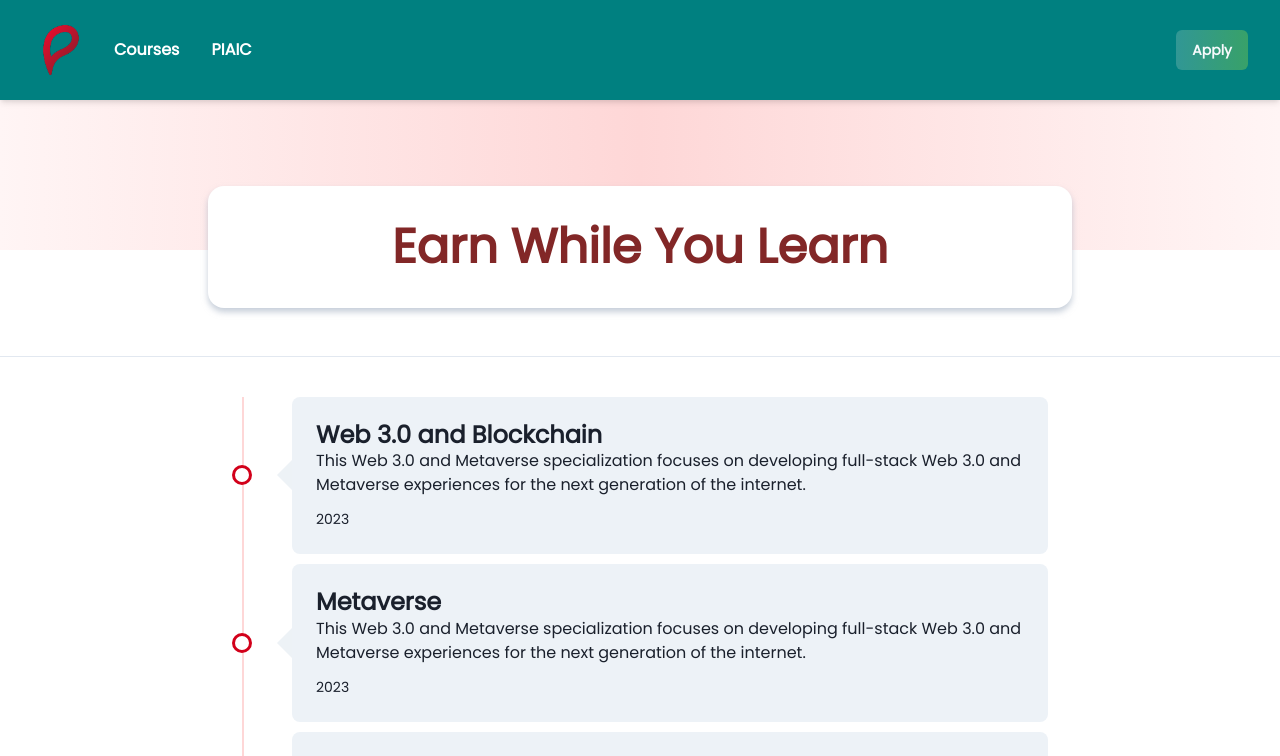
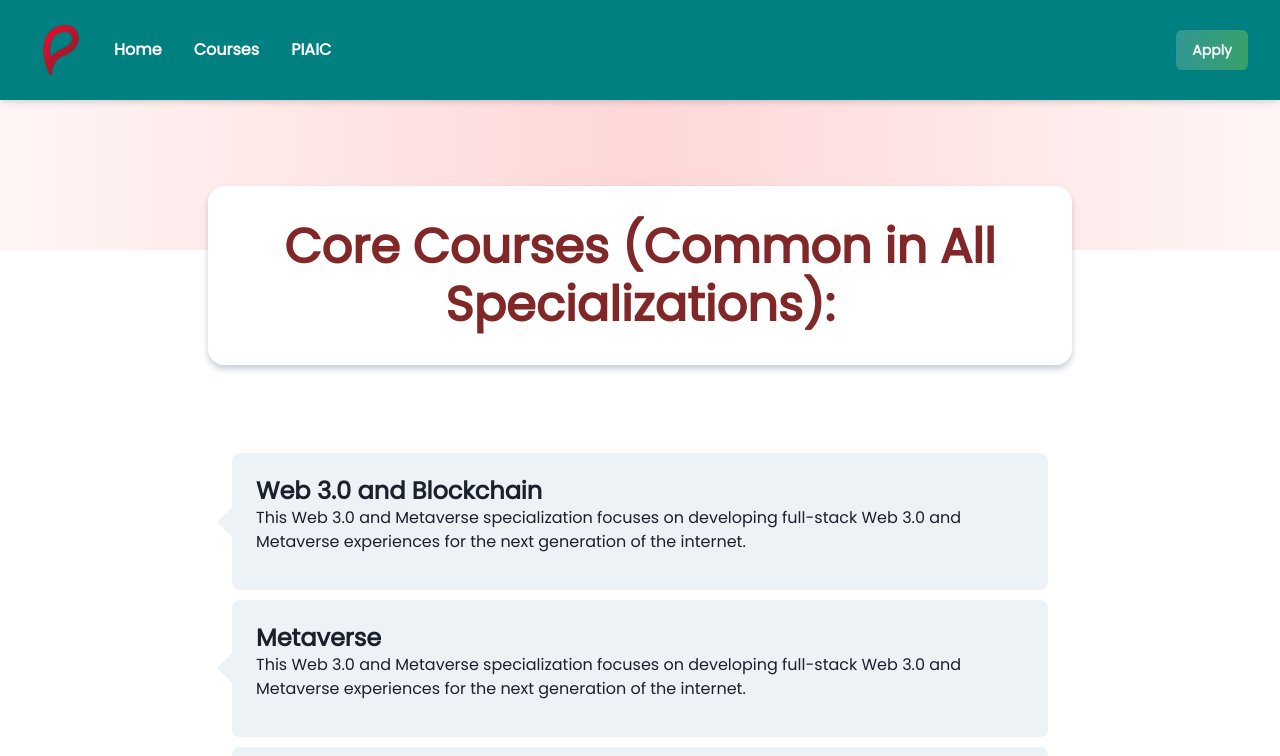
Before and after one commit to AhmedShaykh/Fit-Club, a Next.js app: page /courses in a window 1280 px wide. Shown: the top 756 px of the page. Built offline with nearby package versions, Linux system fonts and the light colour scheme.

Commit message:
Navbar Changing

```diff
--- a/Components/Navbar.tsx
+++ b/Components/Navbar.tsx
@@ -1,12 +1,11 @@
 "use client";
 import { FC } from "react";
-import Link from "next/link";
 import {
     Box,
     Flex,
     HStack,
     IconButton,
-    Link as ChakraLink,
+    Link,
     Button,
     useDisclosure,
     Stack,
@@ -61,8 +60,7 @@ const Navbar: FC = () => {
                             spacing={4}
                             display={{ base: "none", md: "flex" }}
                         >
-                            <Link href="/courses">
-                                <ChakraLink
+                            <Link
                                 px={2}
                                 py={1}
                                 rounded={"md"}
@@ -75,11 +73,28 @@ const Navbar: FC = () => {
                                     bgGradient: "linear(to-r, cyan.300, #28a745)",
                                     bgClip: "text"
                                 }}
+                                href="/"
+                            >
+                                Home
+                            </Link>
+                            <Link
+                                px={2}
+                                py={1}
+                                rounded={"md"}
+                                color="white"
+                                fontWeight="semibold"
+                                transition="0.25s ease"
+                                _hover={{
+                                    textDecoration: "none",
+                                    transition: "0.25s ease",
+                                    bgGradient: "linear(to-r, cyan.300, #28a745)",
+                                    bgClip: "text"
+                                }}
+                                href="/courses"
                             >
                                 Courses
-                                </ChakraLink>
                             </Link>
-                            <ChakraLink
+                            <Link
                                 px={2}
                                 py={1}
                                 rounded={"md"}
@@ -95,11 +110,11 @@ const Navbar: FC = () => {
                                 href="https://www.piaic.org/"
                             >
                                 PIAIC
-                            </ChakraLink>
+                            </Link>
                         </HStack>
                     </HStack>
                     <Flex alignItems={"center"} display={{ base: "none", md: "flex" }}>
-                        <ChakraLink
+                        <Link
                             _hover={{
                                 textDecoration: "none",
                             }}
@@ -120,7 +135,7 @@ const Navbar: FC = () => {
                             >
                                 Apply
                             </Button>
-                        </ChakraLink>
+                        </Link>
                     </Flex>
                     <IconButton
                         color={"white"}
@@ -146,8 +161,7 @@ const Navbar: FC = () => {
                             as={"nav"}
                             spacing={8}
                         >
-                            <Link href="/courses">
-                                <ChakraLink
+                            <Link
                                 px={2}
                                 py={1}
                                 rounded={"md"}
@@ -160,11 +174,28 @@ const Navbar: FC = () => {
                                     bgGradient: "linear(to-r, cyan.300, #28a745)",
                                     bgClip: "text"
                                 }}
+                                href="/"
+                            >
+                                Home
+                            </Link>
+                            <Link
+                                px={2}
+                                py={1}
+                                rounded={"md"}
+                                color="white"
+                                fontWeight="semibold"
+                                transition="0.25s ease"
+                                _hover={{
+                                    textDecoration: "none",
+                                    transition: "0.25s ease",
+                                    bgGradient: "linear(to-r, cyan.300, #28a745)",
+                                    bgClip: "text"
+                                }}
+                                href="/courses"
                             >
                                 Courses
-                                </ChakraLink>
                             </Link>
-                            <ChakraLink
+                            <Link
                                 px={2}
                                 py={1}
                                 rounded={"md"}
@@ -180,8 +211,8 @@ const Navbar: FC = () => {
                                 href="https://www.piaic.org/"
                             >
                                 PIAIC
-                            </ChakraLink>
-                            <ChakraLink
+                            </Link>
+                            <Link
                                 _hover={{
                                     textDecoration: "none",
                                 }}
@@ -202,7 +233,7 @@ const Navbar: FC = () => {
                                 >
                                     Apply
                                 </Button>
-                            </ChakraLink>
+                            </Link>
                         </Stack>
                     </Box>
                 ) : null}
--- a/app/courses/page.tsx
+++ b/app/courses/page.tsx
@@ -16,7 +16,6 @@ import {
 interface CardProps {
     title: string;
     content: string;
-    created_at: string;
     link: string;
 }
 
@@ -25,21 +24,18 @@ const articles = [
         id: 1,
         title: "Web 3.0 and Blockchain",
         content: `This Web 3.0 and Metaverse specialization focuses on developing full-stack Web 3.0 and Metaverse experiences for the next generation of the internet. `,
-        created_at: "2023",
         link: "/metaverse",
     },
     {
         id: 2,
         title: "Metaverse",
         content: `This Web 3.0 and Metaverse specialization focuses on developing full-stack Web 3.0 and Metaverse experiences for the next generation of the internet. `,
-        created_at: "2023",
         link: "/metaverse",
     },
     {
         id: 3,
         title: "Artificial Intelligence",
         content: `The AI and Deep Learning specialization focuses on building and deploying intelligent APIs using OpenAI models and building custom Deep Learning Tensorflow models.`,
-        created_at: "2022",
         link: "/ai",
     },
     {
@@ -47,21 +43,18 @@ const articles = [
         title: "Cloud-Native Computing Specialization",
         content: `The Cloud-Native Computing Specialization focuses on Containers, Kubernetes, and CDK for Kubernetes.
     `,
-        created_at: "2022",
         link: "/cloudnative",
     },
     {
         id: 5,
         title: "Ambient Computing and IoT Specialization",
         content: `The Ambient Computing and IoT Specialization focuses on building Smart Homes, Offices, Factories, and Cities using Voice computing, Matter, and Embedded Devices. `,
-        created_at: "2022",
         link: "/iot",
     },
     {
         id: 6,
         title: "Genomics and Bioinformatics Specialization",
         content: `Genomics is the study of the total genetic makeup of individual organisms, and how this genetic information is structured `,
-        created_at: "2023",
         link: "/bio",
     },
     {
@@ -69,7 +62,6 @@ const articles = [
         categories: ["NP", "With Videos"],
         title: "Network Programmability and Automation Specialization",
         content: `his course teaches network engineers how to automate systems with code using a variety of technologies and tools, including Linux, Python, APIs, and Git.`,
-        created_at: "2023",
         link: "/network",
     },
 ];
@@ -79,7 +71,6 @@ const CoursesSec = () => {
         <Container maxWidth="4xl" p={{ base: 2, sm: 10 }}>
             {articles.map((article, index) => (
                 <Flex key={index} mb="10px">
-                    <LineWithDot />
                     <Card {...article} />
                 </Flex>
             ))}
@@ -87,41 +78,7 @@ const CoursesSec = () => {
     );
 };
 
-const LineWithDot = () => {
-    return (
-        <Flex pos="relative" alignItems="center" mr="40px">
-            <chakra.span
-                position="absolute"
-                left="50%"
-                height="calc(100% + 10px)"
-                border="1px solid"
-                borderColor={useColorModeValue("red.100", "red.200")}
-                top="0px"
-            ></chakra.span>
-            <Box pos="relative" p="10px">
-                <Box
-                    pos="absolute"
-                    width="100%"
-                    height="100%"
-                    bottom="0"
-                    right="0"
-                    top="0"
-                    left="0"
-                    backgroundSize="cover"
-                    backgroundRepeat="no-repeat"
-                    backgroundPosition="center center"
-                    backgroundColor="rgb(255, 255, 255)"
-                    borderRadius="100px"
-                    border="3px solid #D2001A"
-                    backgroundImage="none"
-                    opacity={1}
-                ></Box>
-            </Box>
-        </Flex>
-    );
-};
-
-const Card = ({ title, content, created_at, link }: CardProps) => {
+const Card = ({ title, content, link }: CardProps) => {
     return (
         <HStack
             p={{ base: 3, sm: 6 }}
@@ -160,7 +117,6 @@ const Card = ({ title, content, created_at, link }: CardProps) => {
                         {content}
                     </Text>
                 </VStack>
-                <Text fontSize="sm">{created_at}</Text>
             </Box>
         </HStack>
     );
@@ -208,16 +164,15 @@ function Courses() {
                                 fontWeight="bold"
                                 color={"red.800"}
                             >
-                                Earn While You Learn
+                                Core Courses (Common in All Specializations):
                             </chakra.h1>
                         </Stack>
                     </Box>
                 </Box>
             </Box>
-            <hr />
 
             <CoursesSec />
-            <hr />
+
         </div>
     );
 }
```
Lines whose indentation alone changed are shown as unchanged.
